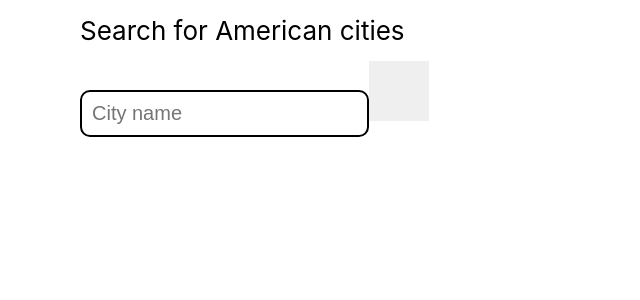
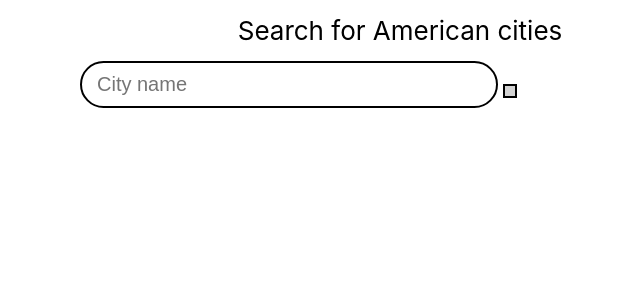
Before and after one commit to danduggan98/LeasepaceAssessment, a React (Create React App) app in the folder app/: page / in a window 1280 px wide. Shown: the top 300 px of the page, without its empty margins (240-880 px from the left). Built offline with nearby package versions, Linux system fonts and the light colour scheme.

Commit message:
Centered search bar/button

```diff
--- a/app/src/styles/searchBar.css
+++ b/app/src/styles/searchBar.css
@@ -1,33 +1,51 @@
 #searchContainer {
-    width: 50%;
+    max-width: 50%;
     margin: auto;
 }
 
 #header {
     font-size: 26px;
     margin: 15px auto;
+    text-align: center;
+}
+
+#searchBarWrapper {
+    text-align: center;
+}
+
+#searchBar {
+    margin: 0px auto 15px auto;
 }
 
 #searchInput {
     border: 2px solid black;
-    border-radius: 10px;
-    padding: 10px;
-    margin: 0px auto 15px auto;
+    border-radius: 50px;
+    padding: 10px 15px;
     font-size: 20px;
+    width: 60%;
 }
 
 #searchButton {
-    width: 60px;
-    height: 60px;
-    border: none;
+    border: 2px solid black;
     color: black;
-    font-size: 20px;
+    font-size: 18px;
     text-align: center;
     cursor: pointer;
-    z-index: 1;
+    padding: 5px;
+    margin-left: 5px;
+    background-color: lightgrey;
+}
+
+#searchButton:hover {
+    background-color: darkgrey;
+}
+
+#results {
+    margin: 0 auto;
 }
 
 #resultsLabel {
     margin-bottom: 15px;
     font-size: 20px;
+    text-align: center;
 }
```
